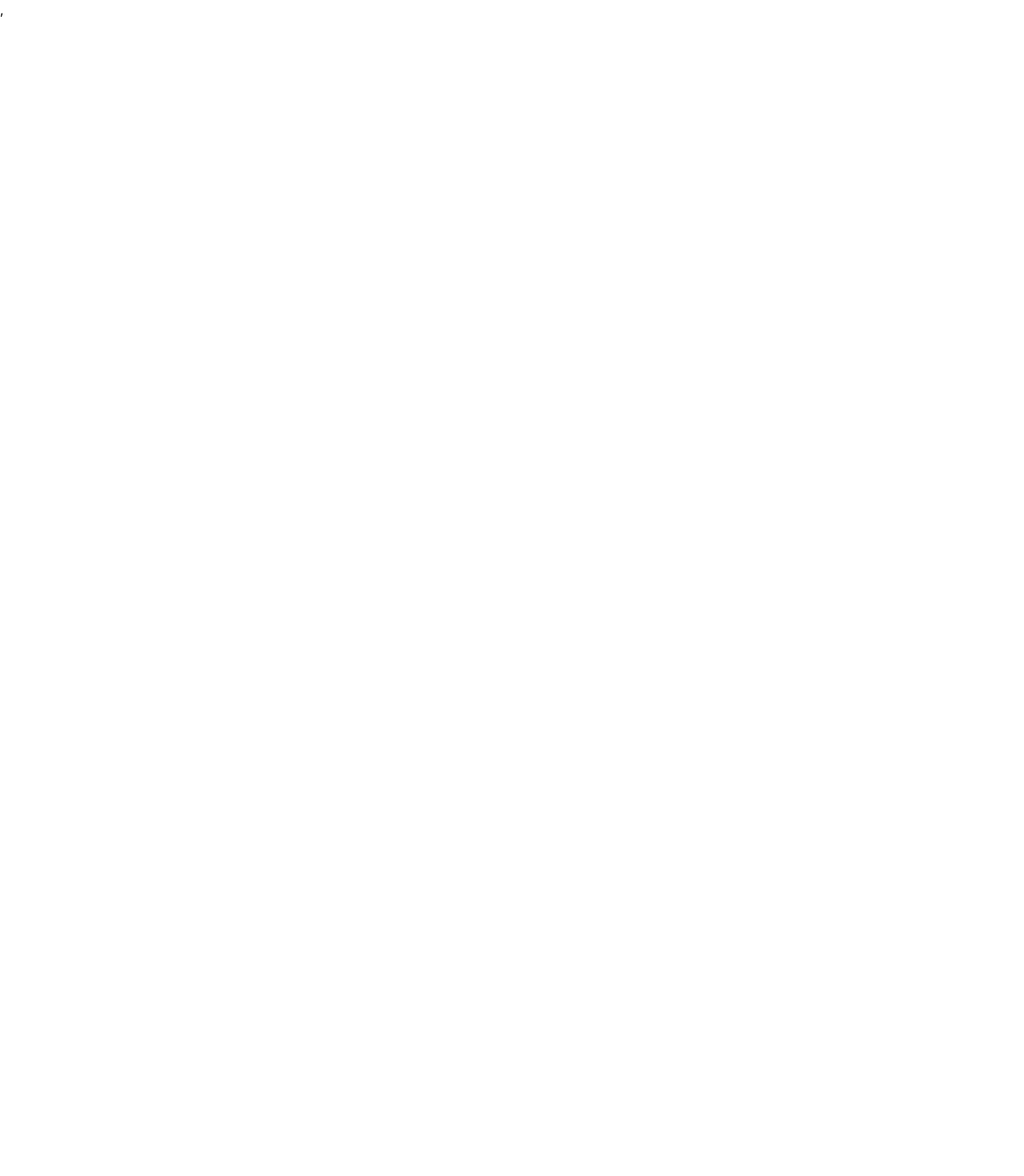
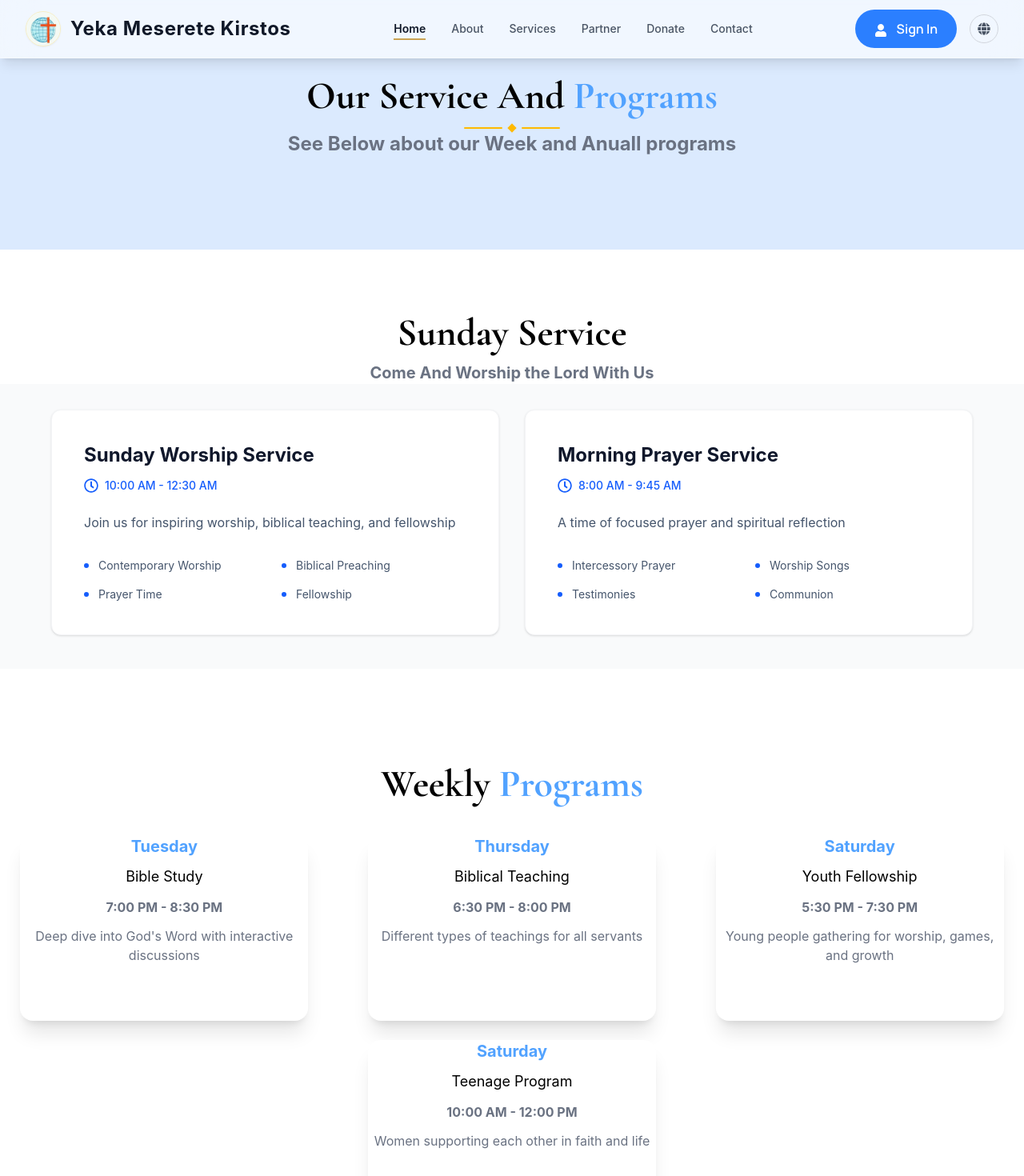
Before and after one commit to Paulos-g/Yeka-MKC, a React (Vite) app: page /services in a window 1280 px wide. Before the commit this address had no page. Shown: the top 1470 px of the page at 80% size. Before the commit the page ends 800 px from the top, so only its background shows below. Built offline with nearby package versions, Linux system fonts and the light colour scheme.

Commit message:
Finish Service Page

```diff
--- /dev/null
+++ b/src/Components/Infos.ts
@@ -0,0 +1,53 @@
+import MKC from "../assets/MKC logo.jpg";
+
+export const Leaders = [
+  {
+    id: 1,
+    img: MKC,
+    name: "Pastor Kasahun Ambo",
+    tag: "Main Leader Of Yeka MKC church",
+  },
+  {
+    id: 2,
+    img: MKC,
+    name: "Pastor Yohannes",
+    tag: "Senior Pastor,discipleship Teacher",
+  },
+  {
+    id: 3,
+    img: MKC,
+    name: "Pastor Aynalem",
+    tag: "Senior Pastor of the Church,",
+  },
+];
+
+export const Programs = [
+  {
+    id: 1,
+    name: "Tuesday",
+    tag: "Bible Study",
+    time: "7:00 PM - 8:30 PM",
+    description: "Deep dive into God's Word with interactive discussions",
+  },
+  {
+    id: 2,
+    name: "Thursday",
+    tag: "Biblical Teaching",
+    time: "6:30 PM - 8:00 PM",
+    description: "Different types of teachings for all servants",
+  },
+  {
+    id: 3,
+    name: "Saturday",
+    tag: "Youth Fellowship",
+    time: "5:30 PM - 7:30 PM",
+    description: "Young people gathering for worship, games, and growth",
+  },
+  {
+    id: 4,
+    name: "Saturday",
+    tag: "Teenage Program",
+    time: "10:00 AM - 12:00 PM",
+    description: "Women supporting each other in faith and life",
+  },
+];
--- /dev/null
+++ b/src/Components/Intro.tsx
@@ -0,0 +1,19 @@
+import HeadingUnderline from "./HeadingLine";
+interface IntroProps {
+  Header: String;
+  Desc: String;
+}
+function IntroSection({ Header, Desc }: IntroProps) {
+  return (
+    <div>
+      <div className="bg-blue-100 w-screen h-78">
+        <h1 className="text-5xl font-cormorant pt-24 text-center font-bold">
+          {Header}
+        </h1>
+        <HeadingUnderline />
+        <p className="text-center text-2xl text-gray-500 font-bold">{Desc}</p>
+      </div>
+    </div>
+  );
+}
+export default IntroSection;
--- a/src/Components/LeadersCard.tsx
+++ b/src/Components/LeadersCard.tsx
@@ -1,43 +1,43 @@
-import MKC from "../assets/MKC logo.jpg";
+interface CardProps {
+  data: {
+    id: number;
+    img?: string;
+    name: string;
+    tag: string;
+    time: string;
+    description: string;
+  }[];
+}
 
-const Leaders = [
-  {
-    id: 1,
-    img: MKC,
-    name: "Pastor Kasahun Ambo",
-    tag: "Main Leader Of Yeka MKC church",
-  },
-  {
-    id: 2,
-    img: MKC,
-    name: "Pastor Yohannes",
-    tag: "Senior Pastor of the Church,Teaches discipleship",
-  },
-  {
-    id: 3,
-    img: MKC,
-    name: "Pastor Aynalem",
-    tag: "Senior Pastor of the Church,",
-  },
-];
-
-function Leadership() {
+function Leadership({ data }: CardProps) {
   return (
     <div className="flex justify-around flex-wrap gap-6 mb-9">
-      {Leaders.map((content) => (
+      {data.map((content) => (
         <div
           key={content.id}
-          className="bg-white w-100 h-62 rounded-2xl shadow-xl hover:bg-amber-100 transition-all ease-in-out duration-300"
+          className="bg-white w-90 h-58 rounded-2xl shadow-xl hover:bg-amber-100 transition-all duration-300"
         >
-          <img
-            src={content.img}
-            alt="Leaders Pic"
-            className="w-32 h-32 rounded-full object-cover mx-auto mb-6"
-          />
-          <p className="text-center font-bold text-lg ">{content.name}</p>
-          <p className="text-center text-base mt-2.5 text-gray-600">
-            {content.tag}
+          {content.img && (
+            <img
+              src={content.img}
+              alt={content.name}
+              className="w-32 h-32 rounded-full object-cover mx-auto mb-6"
+            />
+          )}
+
+          <p className="text-center font-bold text-xl text-blue-400">
+            {content.name}
           </p>
+
+          <p className="text-center  mt-2.5 text-lg">{content.tag}</p>
+          {content.time && (
+            <p className="text-gray-500 text-center font-bold mb-3 mt-3">
+              {content.time}
+            </p>
+          )}
+          {content.description && (
+            <p className="text-gray-500 text-center">{content.description}</p>
+          )}
         </div>
       ))}
     </div>
--- /dev/null
+++ b/src/Components/ServiceCard.tsx
@@ -0,0 +1,100 @@
+import React from "react";
+import { FaRegClock } from "react-icons/fa";
+
+// 1. Define the data structure
+type ServiceType = {
+  id: number;
+  title: string;
+  time: string;
+  description: string;
+  bullets: string[];
+};
+
+// 2. Extract the content into an array
+const ServicesData: ServiceType[] = [
+  {
+    id: 1,
+    title: "Sunday Worship Service",
+    time: "10:00 AM - 12:30 AM",
+    description:
+      "Join us for inspiring worship, biblical teaching, and fellowship",
+    bullets: [
+      "Contemporary Worship",
+      "Biblical Preaching",
+      "Prayer Time",
+      "Fellowship",
+    ],
+  },
+  {
+    id: 2,
+    title: "Morning Prayer Service",
+    time: "8:00 AM - 9:45 AM",
+    description: "A time of focused prayer and spiritual reflection",
+    bullets: [
+      "Intercessory Prayer",
+      "Worship Songs",
+      "Testimonies",
+      "Communion",
+    ],
+  },
+];
+
+// 3. Create the reusable Card Component that accepts props
+interface ServiceCardProps {
+  title: string;
+  time: string;
+  description: string;
+  bullets: string[];
+}
+
+const ServiceCard: React.FC<ServiceCardProps> = ({
+  title,
+  time,
+  description,
+  bullets,
+}) => {
+  return (
+    <div className="bg-white rounded-xl shadow-sm border border-gray-100 p-8 md:p-10">
+      <h2 className="text-2xl font-bold text-slate-900 mb-3">{title}</h2>
+
+      {/* Time & React Icon */}
+      <div className="flex items-center text-blue-600 text-sm font-medium mb-6">
+        <FaRegClock className="mr-2 text-lg" />
+        {time}
+      </div>
+
+      <p className="text-slate-600 mb-8">{description}</p>
+
+      {/* Bullet Point Grid */}
+      <div className="grid grid-cols-2 gap-y-4 gap-x-4 text-slate-600 text-sm">
+        {bullets.map((bullet, index) => (
+          <div key={index} className="flex items-center">
+            <div className="w-1.5 h-1.5 rounded-full bg-blue-600 mr-3 shrink-0"></div>
+            {bullet}
+          </div>
+        ))}
+      </div>
+    </div>
+  );
+};
+
+// 4. Main Component mapping the data to the Card component
+function ServicesCards() {
+  return (
+    <div className="bg-gray-50 p-8 h-89 mb-30 flex flex-col items-center">
+      <div className="grid grid-cols-1 md:grid-cols-2 gap-8 max-w-6xl w-full">
+        {ServicesData.map((service) => (
+          <ServiceCard
+            key={service.id}
+            title={service.title}
+            time={service.time}
+            description={service.description}
+            bullets={service.bullets}
+          />
+        ))}
+      </div>
+    </div>
+  );
+}
+
+export default ServicesCards;
--- a/src/Pages/About.tsx
+++ b/src/Pages/About.tsx
@@ -1,25 +1,30 @@
 import Nav from "../Components/Navbar";
 import Footer from "../Components/Footer";
-import HeadingUnderline from "../Components/HeadingLine";
 import History from "../Components/Histories";
 import MissionVisionCards from "../Components/ValAndVis";
 
 import Leadership from "../Components/LeadersCard";
 import Core from "../Components/Cores";
+import IntroSection from "../Components/Intro";
+import { Leaders } from "../Components/Infos";
+
 function About() {
   return (
     <>
       <Nav />
-      <div className="bg-blue-100 w-screen h-78">
-        <h1 className="text-5xl font-cormorant pt-24 text-center font-bold">
-          About <span className="text-blue-400"> Yeka MKC</span>
-        </h1>
-        <HeadingUnderline />
-        <p className="text-center text-2xl text-gray-500">
-          Yeka MKC is Build in the Center of Christianinty Jesus Christ <br />{" "}
-          With Vibrant Community and Strong Faith Located heart of In Addis
-        </p>
-      </div>
+      <IntroSection
+        Header={
+          <>
+            About <span className="text-blue-400">Yeka MKC</span>
+          </>
+        }
+        Desc={
+          <>
+            Yeka MKC is Build in the Center of Christianinty Jesus Christ <br />{" "}
+            With Vibrant Community and Strong Faith Located heart of In Addis
+          </>
+        }
+      />
       <History />
       <MissionVisionCards />
       <h1 className="text-5xl font-cormorant pt-24 text-center font-bold">
@@ -38,7 +43,7 @@ function About() {
           Leadership
         </span>
       </p>
-      <Leadership />
+      <Leadership data={Leaders} />
 
       <Footer />
     </>
--- /dev/null
+++ b/src/Pages/Service.tsx
@@ -0,0 +1,39 @@
+import Nav from "../Components/Navbar";
+import IntroSection from "../Components/Intro";
+import ServicesCards from "../Components/ServiceCard";
+import Leadership from "../Components/LeadersCard";
+import Footer from "../Components/Footer";
+import { Programs } from "../Components/Infos";
+
+function Services() {
+  return (
+    <>
+      <Nav />
+      <IntroSection
+        Header={
+          <>
+            Our Service And <span className="text-blue-400">Programs</span>
+          </>
+        }
+        Desc="See Below about our Week and Anuall programs"
+      />
+
+      <h1 className="mt-16 text-4xl font-bold font-cormorant text-center sm:text-5xl md:mt-20">
+        Sunday Service
+      </h1>
+      <p className="mt-3 text-base font-bold text-gray-500 text-center sm:text-xl">
+        Come And Worship the Lord With Us
+      </p>
+
+      <ServicesCards />
+
+      <h1 className="mt-16 mb-6 text-4xl font-bold font-cormorant text-center sm:text-5xl md:mt-20 md:mb-10">
+        Weekly <span className="text-blue-400">Programs</span>
+      </h1>
+
+      <Leadership data={Programs} />
+      <Footer />
+    </>
+  );
+}
+export default Services;
--- a/src/main.tsx
+++ b/src/main.tsx
@@ -3,6 +3,7 @@ import { createRoot } from "react-dom/client";
 import "./index.css";
 import App from "./App.tsx";
 import About from "./Pages/About.tsx";
+import Services from "./Pages/Service";
 import { BrowserRouter, Route, Routes } from "react-router-dom";
 
 createRoot(document.getElementById("root")!).render(
@@ -10,9 +11,9 @@ createRoot(document.getElementById("root")!).render(
     <BrowserRouter>
       <Routes>
         <Route path="/" element={<App />} />
-
         <Route path="/Home" element={<App />} />
         <Route path="/about" element={<About />} />
+        <Route path="/services" element={<Services />} />
       </Routes>
     </BrowserRouter>
     ,
```
